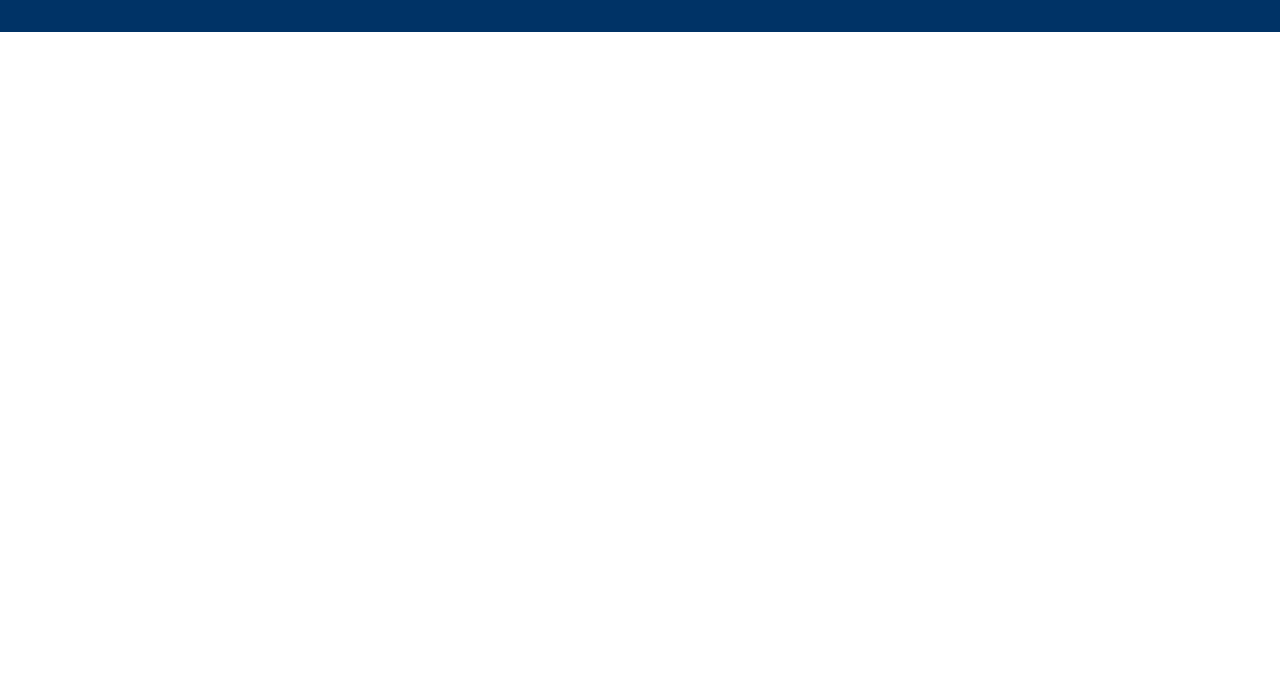
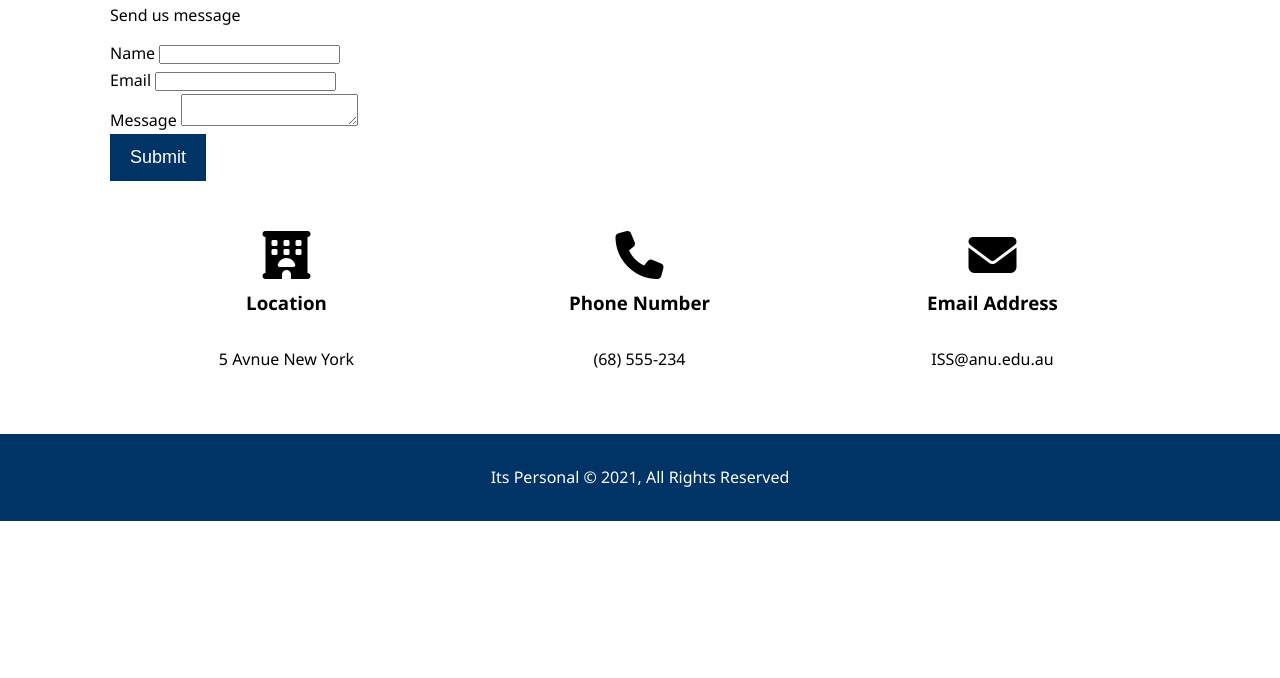
Before and after one commit to Fiona818/Its-personal-web, a plain HTML site: page contact.html in a window 1280 px wide. Shown: the part 122-800 px from the top of the page. Drawn offline with Linux system fonts and the light colour scheme; files that its build step writes are made by us from their sources.

Commit message:
Update contact.html

```diff
--- a/contact.html
+++ b/contact.html
@@ -21,10 +21,52 @@
 
     <section id="contact-form" class="py-3">
         <div class="container">
+            <h1 class="l-heading">Contact</span> Us</h1>
+            <p>Send us message</p>
+            <form action="process.php">
+              <div class="form-group">
+                <label for="name">Name</label>
+                <input type="text" name="name" id="name">
+              </div>
+              <div class="form-group">
+                <label for="email">Email</label>
+                <input type="email" name="email" id="email">
+              </div>
+              <div class="form-group">
+                <label for="message">Message</label>
+                <textarea name="message"
+                id="message"></textarea>
+              </div>
+
+              <button type="submit"
+              class="btn">Submit</button>
+
+            </form>
+
 
         </div>
 
+    </section>
 
+    <section id="contact-info" class="bg-dark">
+      <div class="container">
+        <div class="box">
+          <i class="fas fa-hotel fa-3x"></i>
+          <h3>Location</h3>
+          <p>5 Avnue New York</p>
+        </div>
+        <div class="box">
+          <i class="fas fa-phone fa-3x"></i>
+          <h3>Phone Number</h3>
+          <p>(68) 555-234</p>
+        </div>
+        <div class="box">
+          <i class="fas fa-envelope
+          fa-3x"></i>
+          <h3>Email Address</h3>
+          <p>ISS@anu.edu.au</p>
+        </div>
+      </div>
     </section>
 
 
```
